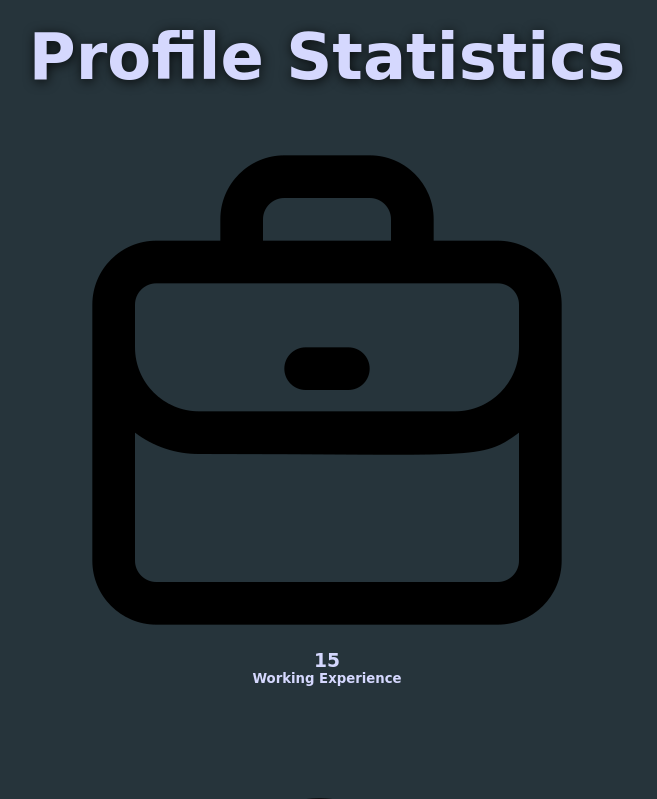
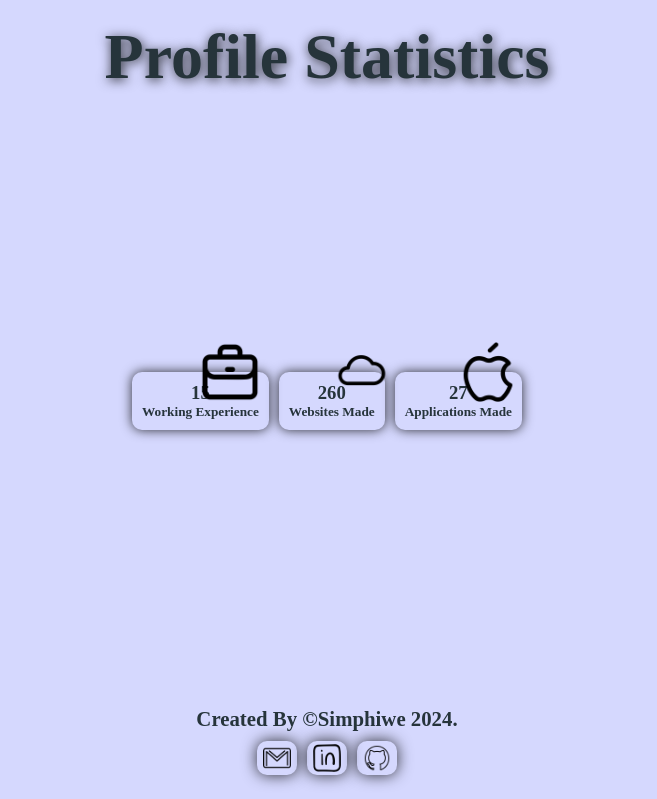
Before and after one commit to DeeBest/profile-statistics, a plain HTML site: page index.html in a window 1280 px wide. Shown: the top 799 px of the page, without its empty margins (313-970 px from the left). Drawn offline with Linux system fonts and the light colour scheme.

Commit message:
added data attributes

```diff
--- a/index.css
+++ b/index.css
@@ -2,7 +2,7 @@
   margin: 0;
   padding: 0;
   box-sizing: border-box;
-  font-family: cursive, 'Times New Roman', Times, serif;
+  font-family: 'Times New Roman', Times, serif;
 }
 body {
   min-height: 100vh;
@@ -12,8 +12,8 @@ body {
   align-items: center;
   justify-content: center;
   text-align: center;
-  background-color: #26343b;
-  color: #d5d8fe;
+  background-color: #d5d8fe;
+  color: #26343b;
 }
 header,
 main,
@@ -63,3 +63,22 @@ footer .contact-icons {
   box-shadow: none;
   transform: scale(0.98);
 }
+#container {
+  display: flex;
+  align-items: center;
+  justify-content: center;
+  text-align: center;
+  gap: 10px;
+}
+#container div {
+  box-shadow: 0px 0px 12px rgba(0, 0, 0, 0.8);
+  border-radius: 10px;
+  padding: 10px;
+  position: relative;
+}
+#container div img {
+  width: 60px;
+  position: absolute;
+  left: 50%;
+  top: -30px;
+}
--- a/index.html
+++ b/index.html
@@ -5,7 +5,7 @@
     <meta name="viewport" content="width=device-width, initial-scale=1.0" />
     <link rel="shortcut icon" href="./icons/profile.webp" type="image/x-icon" />
     <link rel="stylesheet" href="index.css" />
-    <script src="index.js"></script>
+    <script src="index.js" defer></script>
     <title>Profile Statistics</title>
   </head>
   <body>
@@ -17,16 +17,16 @@
         <div>
           <img src="./icons/briefcase.png" alt="briefcase-image" />
           <h3>15</h3>
-          <h5>Working Experience</h5>
+          <h5 data-ceil="15">Working Experience</h5>
         </div>
         <div>
           <img src="./icons/cloud.webp" alt="cloud-image" />
-          <h3>260</h3>
+          <h3 data-ceil="260">260</h3>
           <h5>Websites Made</h5>
         </div>
         <div>
           <img src="./icons/apple.png" alt="apple.png-image" />
-          <h3>27</h3>
+          <h3 data-ceil="27">27</h3>
           <h5>Applications Made</h5>
         </div>
       </div>
--- a/index.js
+++ b/index.js
@@ -0,0 +1,4 @@
+const currentYear = new Date().getFullYear();
+
+const footerParagraph = document.getElementById('footer-paragraph');
+footerParagraph.textContent = `Created By \xA9Simphiwe ${currentYear}.`;
```
